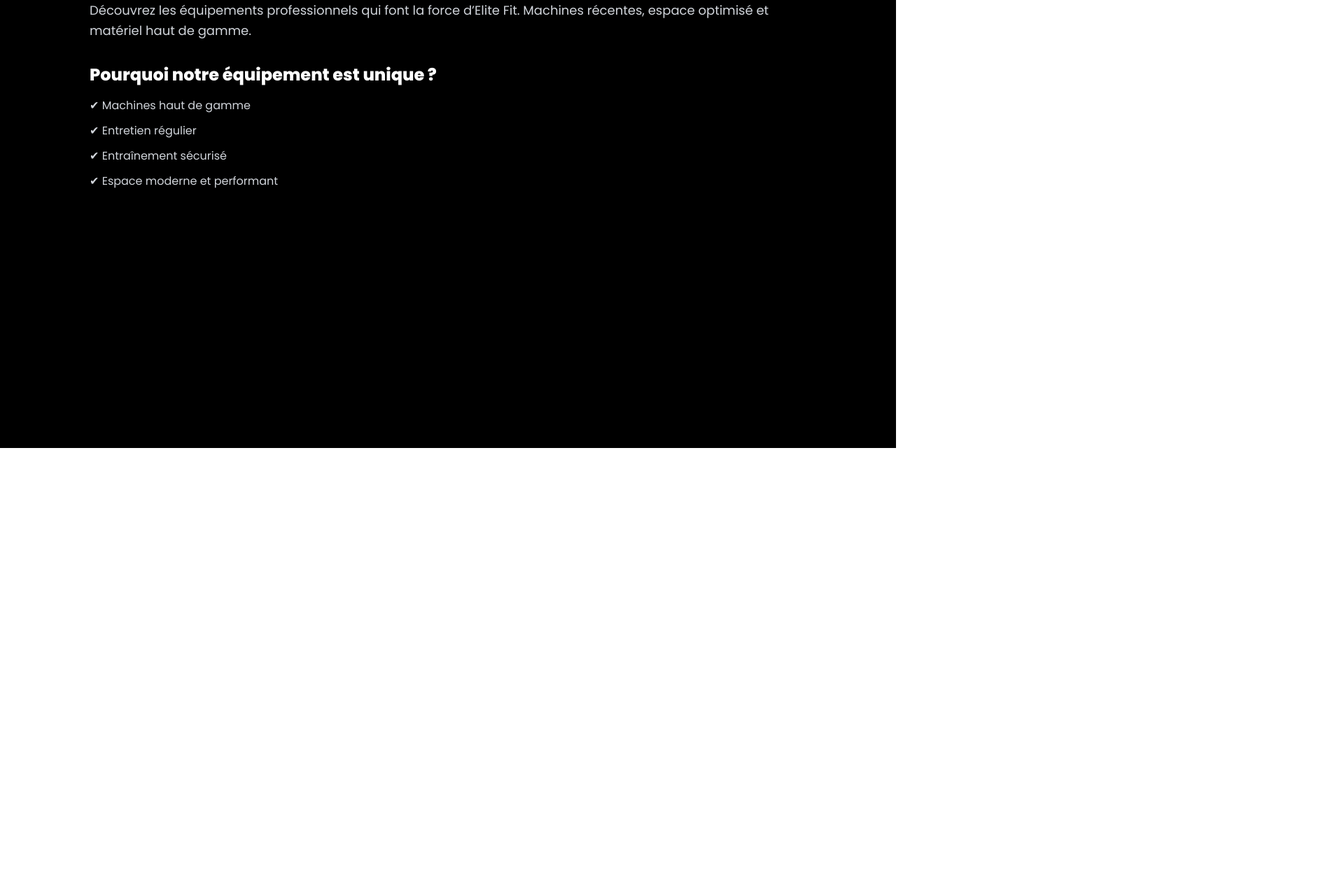
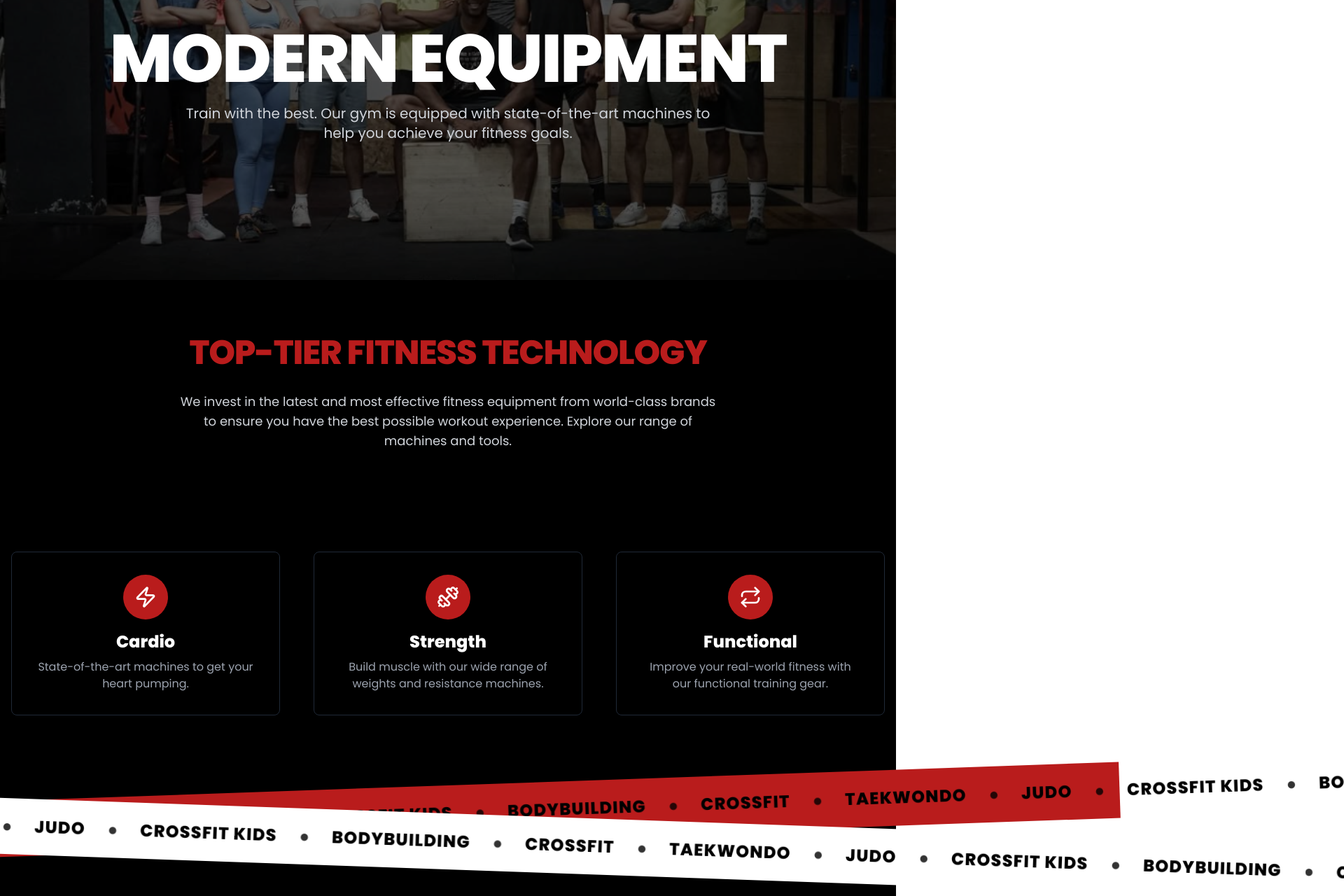
Before and after one commit to aymanebenomar/elitefitwebsite, a React (Vite) app in the folder fitgym-frontend/: page /modern-equipment in a window 1280 px wide. Shown: the part 160-1440 px from the top of the page at 70% size, 1920 px wide, since content can reach past the window. Before the commit the page ends 800 px from the top, so only its background shows below. Built offline with nearby package versions, Linux system fonts and the light colour scheme.

Commit message:
Add Modern Equipment page and update routing; modify title in index.html

```diff
--- a/fitgym-frontend/index.html
+++ b/fitgym-frontend/index.html
@@ -4,7 +4,7 @@
     <meta charset="UTF-8" />
     <link rel="icon" type="image/svg+xml" href="/vite.svg" />
     <meta name="viewport" content="width=device-width, initial-scale=1.0" />
-    <title>fitgym-frontend</title>
+    <title>fitgym</title>
   </head>
   <body>
     <div id="root"></div>
--- a/fitgym-frontend/src/pages/ModernEquipment.jsx
+++ b/fitgym-frontend/src/pages/ModernEquipment.jsx
@@ -1,28 +1,226 @@
 import React from "react";
+import { Dumbbell, Zap, Repeat } from 'lucide-react';
+import { motion } from "framer-motion";
+import Navbar from "../components/Navbar";
+import Footer from "../components/Footer";
+import heroImage from "../assets/all2.png";
+
+// Re-using existing assets for equipment gallery
+import equip1 from "../assets/all.png";
+import equip2 from "../assets/all2.png";
+import equip3 from "../assets/all3.jpg";
+import equip4 from "../assets/barelite.jpg";
+import equip5 from "../assets/dida.jpg";
+import equip6 from "../assets/dida2.jpg";
 
 export default function ModernEquipment() {
+
+  const equipmentCategories = [
+    {
+      icon: Zap,
+      name: "Cardio",
+      description: "State-of-the-art machines to get your heart pumping.",
+    },
+    {
+      icon: Dumbbell,
+      name: "Strength",
+      description: "Build muscle with our wide range of weights and resistance machines.",
+    },
+    {
+      icon: Repeat,
+      name: "Functional",
+      description: "Improve your real-world fitness with our functional training gear.",
+    },
+  ];
+
+  const equipmentList = [
+    { name: "TechnoGym Treadmills", image: equip1, category: "Cardio" },
+    { name: "Life Fitness Ellipticals", image: equip2, category: "Cardio" },
+    { name: "Hammer Strength Racks", image: equip3, category: "Strength" },
+    { name: "Free Weights Zone", image: equip4, category: "Strength" },
+    { name: "Kettlebell Sets", image: equip5, category: "Functional" },
+    { name: "TRX Suspension Trainers", image: equip6, category: "Functional" },
+  ];
+
+  const services = ["BODYBUILDING", "CROSSFIT", "TAEKWONDO", "JUDO", "CROSSFIT KIDS"];
+
   return (
-    <div className="min-h-screen bg-black text-white py-20 px-6">
-      <div className="max-w-5xl mx-auto space-y-8">
-        <h1 className="text-4xl md:text-5xl font-black text-red-600">
-          Équipement Moderne
-        </h1>
+    <div className="min-h-screen bg-black flex flex-col">
+      <Navbar />
 
-        <p className="text-gray-300 text-lg leading-relaxed">
-          Découvrez les équipements professionnels qui font la force d’Elite Fit.
-          Machines récentes, espace optimisé et matériel haut de gamme.
-        </p>
+      {/* Hero Section */}
+      <section className="relative h-[70vh] flex items-center justify-center overflow-hidden">
+        <div
+          className="absolute inset-0 bg-cover bg-center"
+          style={{ backgroundImage: `url(${heroImage})` }}
+        />
+        <div className="absolute inset-0 bg-black/60" />
+        <div className="relative z-10 text-center px-4">
+          <motion.h1
+            initial={{ opacity: 0, y: 50 }}
+            animate={{ opacity: 1, y: 0 }}
+            transition={{ duration: 0.8, ease: "easeOut" }}
+            className="text-6xl md:text-8xl font-black text-white tracking-tight mb-4"
+          >
+            MODERN EQUIPMENT
+          </motion.h1>
+          <motion.p
+            initial={{ opacity: 0, y: 20 }}
+            animate={{ opacity: 1, y: 0 }}
+            transition={{ duration: 0.8, delay: 0.2, ease: "easeOut" }}
+            className="text-lg md:text-xl text-gray-300 max-w-3xl mx-auto"
+          >
+            Train with the best. Our gym is equipped with state-of-the-art machines to help you achieve your fitness goals.
+          </motion.p>
+        </div>
+      </section>
 
-        <div className="space-y-4">
-          <h2 className="text-2xl font-bold">Pourquoi notre équipement est unique ?</h2>
-          <ul className="space-y-3 text-gray-300">
-            <li>✔ Machines haut de gamme</li>
-            <li>✔ Entretien régulier</li>
-            <li>✔ Entraînement sécurisé</li>
-            <li>✔ Espace moderne et performant</li>
-          </ul>
+      {/* Intro Section */}
+      <section className="py-20 bg-black">
+        <div className="container mx-auto px-4 text-center">
+          <motion.h2
+            initial={{ opacity: 0, y: 30 }}
+            whileInView={{ opacity: 1, y: 0 }}
+            viewport={{ once: true }}
+            transition={{ duration: 0.6 }}
+            className="text-3xl md:text-5xl font-bold text-red-700 mb-8 tracking-tight leading-tight"
+          >
+            TOP-TIER FITNESS TECHNOLOGY
+          </motion.h2>
+          <motion.p
+            initial={{ opacity: 0, y: 20 }}
+            whileInView={{ opacity: 1, y: 0 }}
+            viewport={{ once: true }}
+            transition={{ duration: 0.6, delay: 0.2 }}
+            className="text-gray-300 max-w-3xl mx-auto md:text-lg leading-relaxed"
+          >
+            We invest in the latest and most effective fitness equipment from world-class brands to ensure you have the best possible workout experience. Explore our range of machines and tools.
+          </motion.p>
+        </div>
+      </section>
+
+      {/* Equipment Categories Section */}
+      <section className="py-16 bg-black">
+        <div className="container mx-auto px-4">
+          <div className="grid grid-cols-1 md:grid-cols-3 gap-8 md:gap-12">
+            {equipmentCategories.map((category, index) => (
+              <motion.div
+                key={index}
+                initial={{ opacity: 0, y: 50 }}
+                whileInView={{ opacity: 1, y: 0 }}
+                viewport={{ once: true }}
+                transition={{ duration: 0.5, delay: index * 0.1 }}
+                className="text-center p-8 border border-gray-800 rounded-lg hover:bg-gray-900 transition-colors"
+              >
+                <div className="flex justify-center mb-4">
+                  <div className="w-16 h-16 bg-red-700 rounded-full flex items-center justify-center">
+                    <category.icon className="w-8 h-8 text-white" />
+                  </div>
+                </div>
+                <h3 className="text-2xl font-bold text-white mb-2">{category.name}</h3>
+                <p className="text-gray-400">{category.description}</p>
+              </motion.div>
+            ))}
+          </div>
+        </div>
+      </section>
+
+      {/* Scrolling Services Banners - Crossing Effect */}
+      <div className="relative h-48 bg-black">
+        <div className="absolute w-[150%] h-20 bg-red-700 -left-[25%]"
+             style={{
+               transform: 'rotate(-2deg)',
+               top: '36px'
+             }}>
+          <div className="flex gap-8 animate-scroll-infinite py-6">
+            {[...services, ...services, ...services, ...services, ...services, ...services].map((service, i) => (
+              <React.Fragment key={i}>
+                <span className="text-xl md:text-2xl font-black text-black tracking-wider whitespace-nowrap">
+                  {service}
+                </span>
+                <span className="text-black/80 text-2xl font-bold">●</span>
+              </React.Fragment>
+            ))}
+          </div>
+        </div>
+        <div className="absolute w-[150%] h-20 bg-white -left-[25%]"
+             style={{
+               transform: 'rotate(2deg)',
+               top: '76px'
+             }}>
+          <div className="flex gap-8 animate-scroll-infinite-reverse py-6" style={{ animationDelay: '-15s' }}>
+            {[...services, ...services, ...services, ...services, ...services, ...services].map((service, i) => (
+              <React.Fragment key={`white-${i}`}>
+                <span className="text-xl md:text-2xl font-black text-black tracking-wider whitespace-nowrap">
+                  {service}
+                </span>
+                <span className="text-black/80 text-2xl font-bold">●</span>
+              </React.Fragment>
+            ))}
+          </div>
         </div>
       </div>
+
+      {/* Equipment Gallery Section */}
+      <section className="py-24 bg-black">
+        <div className="container mx-auto px-4">
+          <div className="text-center mb-16">
+            <h2 className="text-4xl md:text-5xl font-black text-white tracking-tight">
+              OUR ARSENAL
+            </h2>
+            <p className="text-gray-400 mt-4 max-w-2xl mx-auto">
+              A glimpse into the tools that will power your transformation.
+            </p>
+          </div>
+          <div className="grid grid-cols-1 md:grid-cols-2 lg:grid-cols-3 gap-8">
+            {equipmentList.map((item, index) => (
+              <motion.div
+                key={index}
+                initial={{ opacity: 0, scale: 0.9 }}
+                whileInView={{ opacity: 1, scale: 1 }}
+                viewport={{ once: true }}
+                transition={{ duration: 0.5, delay: index * 0.1 }}
+                className="relative rounded-lg overflow-hidden group"
+              >
+                <img src={item.image} alt={item.name} className="w-full h-80 object-cover" />
+                <div className="absolute inset-0 bg-gradient-to-t from-black/80 to-transparent" />
+                <div className="absolute bottom-0 left-0 p-6">
+                  <p className="text-sm text-red-500 font-semibold">{item.category}</p>
+                  <h3 className="text-xl font-bold text-white mt-1">{item.name}</h3>
+                </div>
+              </motion.div>
+            ))}
+          </div>
+        </div>
+      </section>
+
+      <Footer />
+
+      <style jsx>{`
+        @keyframes scroll-infinite {
+          from {
+            transform: translateX(0);
+          }
+          to {
+            transform: translateX(-${100 / 5}%);
+          }
+        }
+        .animate-scroll-infinite {
+          animation: scroll-infinite 20s linear infinite;
+        }
+
+        @keyframes scroll-infinite-reverse {
+          from {
+            transform: translateX(-${100 / 5}%);
+          }
+          to {
+            transform: translateX(0);
+          }
+        }
+        .animate-scroll-infinite-reverse {
+          animation: scroll-infinite-reverse 20s linear infinite;
+        }
+      `}</style>
     </div>
   );
 }
--- a/fitgym-frontend/src/router/AppRouter.jsx
+++ b/fitgym-frontend/src/router/AppRouter.jsx
@@ -6,6 +6,7 @@
 import Activities from "../pages/Activities";
 import Blog from "../pages/Blog";
 import PreInscription from "../pages/PreInscription";
+import ModernEquipment from "../pages/ModernEquipment";
 import MainLayout from "../layouts/MainLayout";
 
 export default function AppRouter() {
@@ -18,6 +19,7 @@
         <Route path="/activities" element={<Activities />} />
         <Route path="/blog" element={<Blog />} />
         <Route path="/preinscription" element={<PreInscription />} />
+        <Route path="/modern-equipment" element={<MainLayout><ModernEquipment /></MainLayout>} />
       </Route>
     </Routes>
   );
```
Also changed, not shown: fitgym-frontend/src/pages/OurClub.jsx (+14 -1 lines), fitgym-frontend/src/App.jsx (line endings or trailing spaces).
